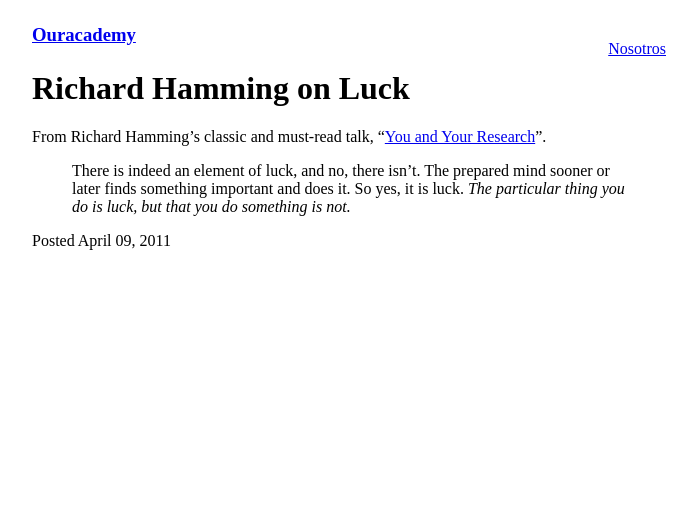
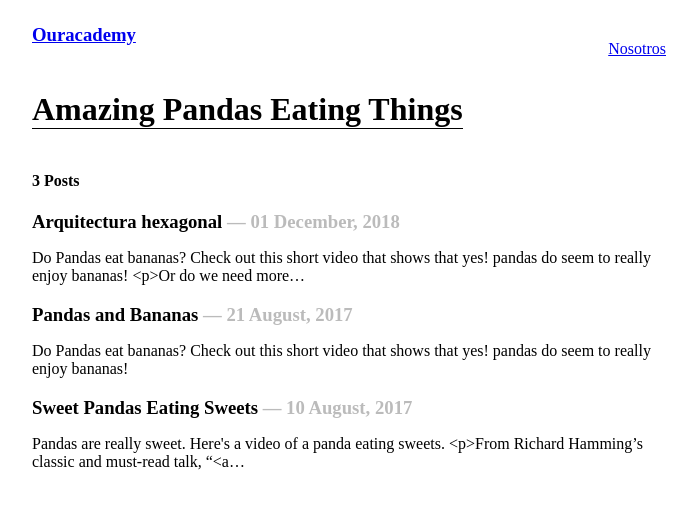
Before and after one commit to ouracademy/website, a Gatsby site: page / in a window 1280 px wide. Shown: the whole page, without its empty margins (283-980 px from the left). Built offline with nearby package versions, Linux system fonts and the light colour scheme; Gatsby itself is replaced by a stand-in of ours.

Commit message:
feat: add posts with mdx

```diff
--- a/gatsby-config.js
+++ b/gatsby-config.js
@@ -10,6 +10,12 @@ module.exports = {
         path: `${__dirname}/src/`
       }
     },
+    {
+      resolve: `gatsby-mdx`,
+      options: {
+        extensions: [".mdx", ".md"]
+      }
+    },
     `gatsby-plugin-styled-components`
   ]
 };
--- a/package.json
+++ b/package.json
@@ -12,8 +12,11 @@
     "test": "echo \"Write tests! -> https://gatsby.app/unit-testing\""
   },
   "dependencies": {
+    "@mdx-js/mdx": "^0.15.7",
+    "@mdx-js/tag": "^0.15.6",
     "babel-plugin-styled-components": "^1.10.0",
     "gatsby": "^2.0.75",
+    "gatsby-mdx": "^0.2.0",
     "gatsby-plugin-styled-components": "^3.0.4",
     "gatsby-source-filesystem": "^2.0.12",
     "react": "^16.5.1",
--- a/src/pages/index.js
+++ b/src/pages/index.js
@@ -1,29 +1,55 @@
 import React from "react";
+import styled from "styled-components";
 import Layout from "../components/layout";
+import { graphql } from "gatsby";
 
-export default () => (
+const Title = styled.h1`
+  display: inline-block;
+  border-bottom: 1px solid;
+`;
+
+const PostHeader = styled.h3`
+  margin-bottom: 1rem;
+`;
+
+export default ({ data }) => (
   <Layout>
-    <h1>Richard Hamming on Luck</h1>
     <div>
-      <p>
-        From Richard Hamming’s classic and must-read talk, “
-        <a href="http://www.cs.virginia.edu/~robins/YouAndYourResearch.html">
-          You and Your Research
-        </a>
-        ”.
-      </p>
-      <blockquote>
-        <p>
-          There is indeed an element of luck, and no, there isn’t. The prepared
-          mind sooner or later finds something important and does it. So yes, it
-          is luck.{" "}
-          <em>
-            The particular thing you do is luck, but that you do something is
-            not.
-          </em>
-        </p>
-      </blockquote>
+      <Title>Amazing Pandas Eating Things</Title>
+      <h4>{data.allMdx.totalCount} Posts</h4>
+      {data.allMdx.edges.map(({ node }) => (
+        <div key={node.id}>
+          <PostHeader>
+            {node.frontmatter.title}{" "}
+            <span
+              style={{
+                color: "#bbb"
+              }}
+            >
+              — {node.frontmatter.date}
+            </span>
+          </PostHeader>
+          <p>{node.excerpt}</p>
+        </div>
+      ))}
     </div>
-    <p>Posted April 09, 2011</p>
   </Layout>
 );
+
+export const query = graphql`
+  query {
+    allMdx(sort: { fields: [frontmatter___date], order: DESC }) {
+      totalCount
+      edges {
+        node {
+          id
+          frontmatter {
+            title
+            date(formatString: "DD MMMM, YYYY")
+          }
+          excerpt
+        }
+      }
+    }
+  }
+`;
--- /dev/null
+++ b/src/pages/posts/arquitectura-hexagonal.mdx
@@ -0,0 +1,21 @@
+---
+title: "Arquitectura hexagonal"
+date: "2018-12-01"
+---
+
+Do Pandas eat bananas? Check out this short video that shows that yes! pandas do
+seem to really enjoy bananas!
+
+<iframe
+  width="560"
+  height="315"
+  src="https://www.youtube.com/embed/4SZl1r2O_bY"
+  frameborder="0"
+  allowfullscreen
+/>
+
+Or do we need more stuff
+
+# Hi
+
+Hi, hello
--- /dev/null
+++ b/src/pages/posts/pandas-and-bananas.mdx
@@ -0,0 +1,15 @@
+---
+title: "Pandas and Bananas"
+date: "2017-08-21"
+---
+
+Do Pandas eat bananas? Check out this short video that shows that yes! pandas do
+seem to really enjoy bananas!
+
+<iframe
+  width="560"
+  height="315"
+  src="https://www.youtube.com/embed/4SZl1r2O_bY"
+  frameborder="0"
+  allowfullscreen
+/>
--- /dev/null
+++ b/src/pages/posts/sweet-pandas-eating-sweets.mdx
@@ -0,0 +1,20 @@
+---
+title: "Sweet Pandas Eating Sweets"
+date: "2017-08-10"
+---
+
+Pandas are really sweet.
+
+Here's a video of a panda eating sweets.
+
+<iframe
+  width="560"
+  height="315"
+  src="https://www.youtube.com/embed/4n0xNbfJLR8"
+  frameborder="0"
+  allowfullscreen
+/>
+
+From Richard Hamming’s classic and must-read talk, “[You and Your Research](http://www.cs.virginia.edu/~robins/YouAndYourResearch.html)”.
+
+> There is indeed an element of luck, and no, there isn’t. The prepared mind sooner or later finds something important and does it. So yes, it is luck. _The particular thing you do is luck, but that you do something is not._
```
Also changed, not shown: 1 other file.
